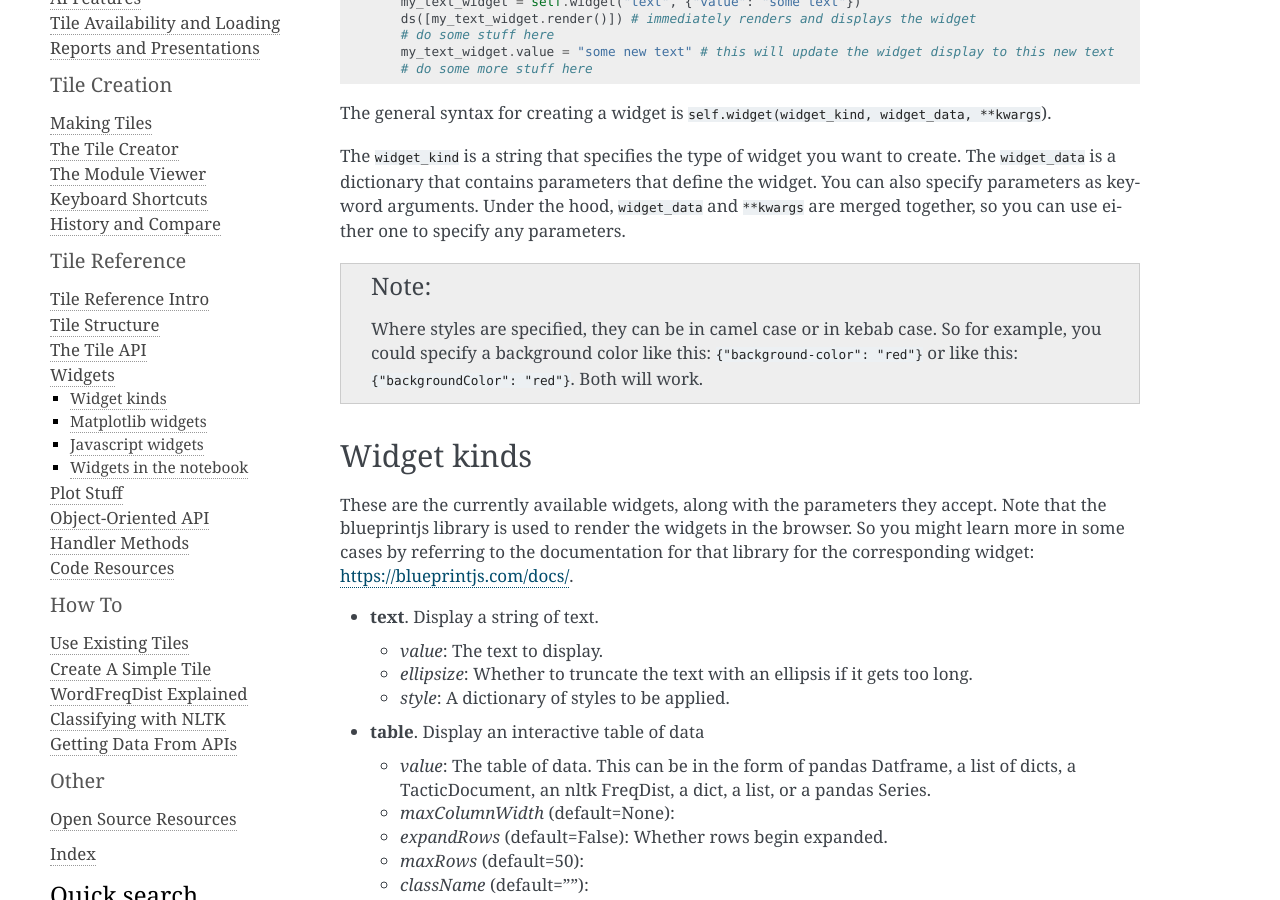
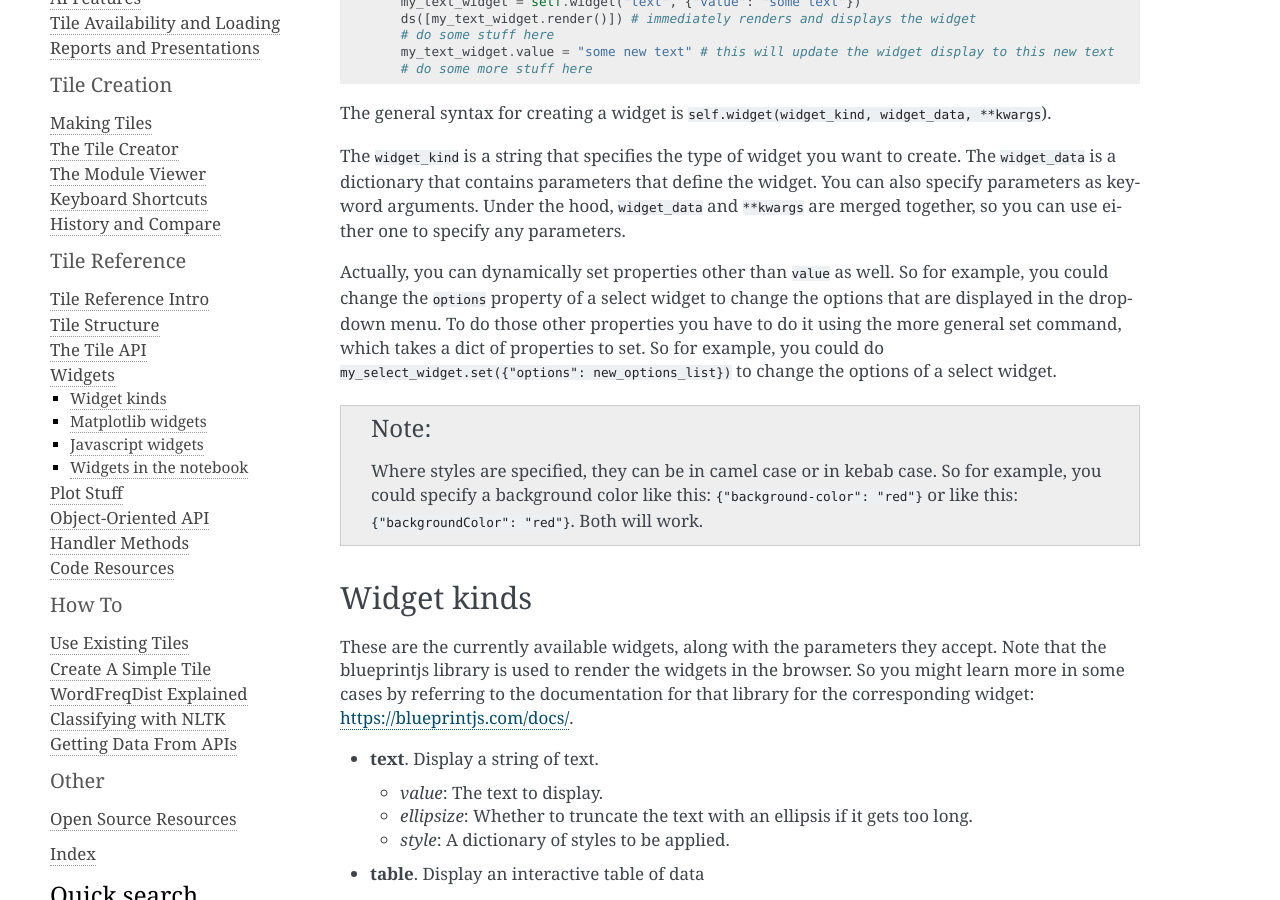
Before and after one commit to bsherin/tacticdocs, a Sphinx documentation site: the page built from docs/Widgets.md, in a window 1280 px wide and 900 px high, scrolled down 540 px. Built offline with Sphinx 7.4.7, drawn with Linux system fonts in a browser that asks for light colours.

```diff
--- a/docs/Widgets.md
+++ b/docs/Widgets.md
@@ -36,6 +36,11 @@
 The `widget_kind` is a string that specifies the type of widget you want to create. The `widget_data` is a
 dictionary that contains parameters that define the widget. You can also specify parameters as keyword arguments.
 Under the hood, `widget_data` and `**kwargs` are merged together, so you can use either one to specify any parameters.
+
+Actually, you can dynamically set properties other than `value` as well.
+So for example, you could change the `options` property of a select widget to change the options that are displayed in the dropdown menu.
+To do those other properties you have to do it using the more general set command, which takes a dict of properties to set.
+So for example, you could do `my_select_widget.set({"options": new_options_list})` to change the options of a select widget.
 
 :::{note}
 Where styles are specified, they can be in camel case or in kebab case.
```
Also changed, not shown: 2 other files.
